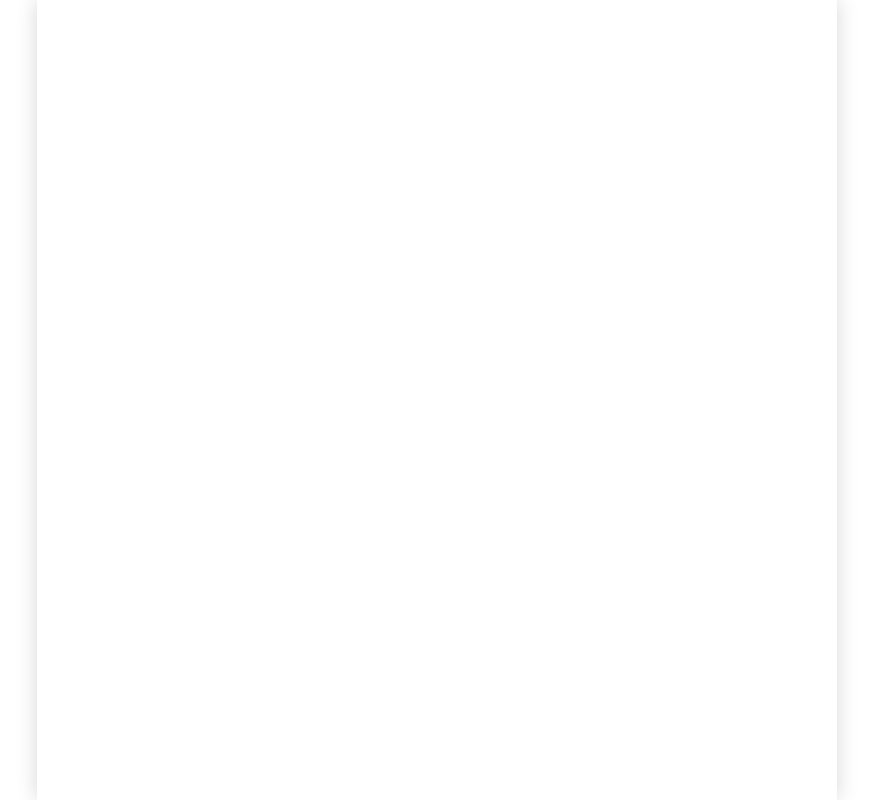
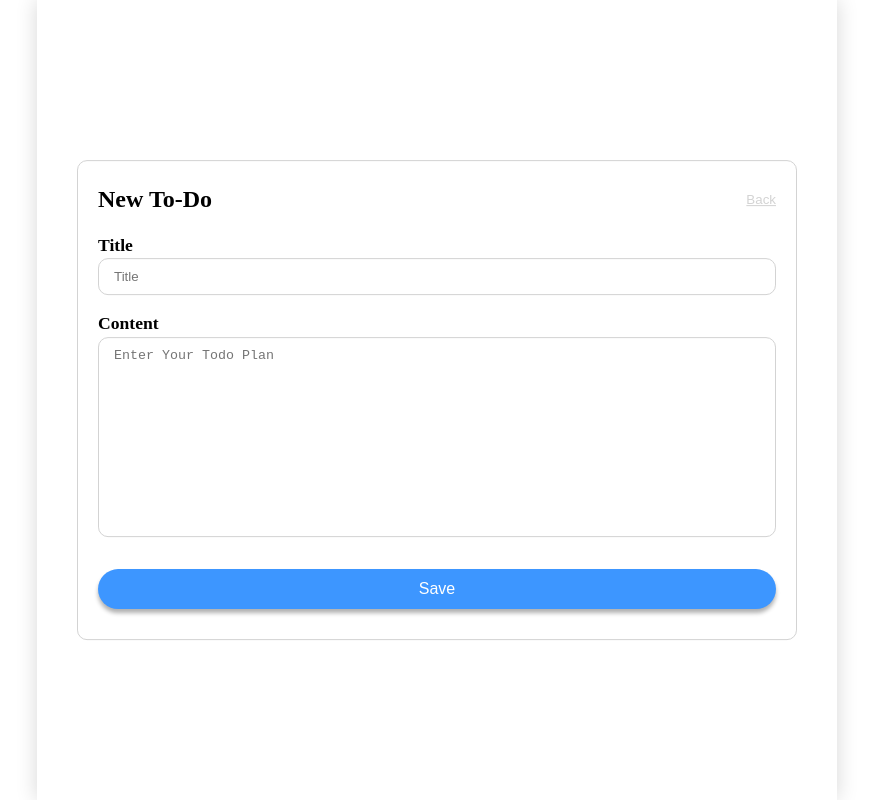
Before and after one commit to SangWoo9734/wanted-pre-onboarding-challenge-fe-1, a React (Create React App) app: page /todo/new in a window 1280 px wide. Before the commit this address had no page. Shown: the whole page, without its empty margins (203-1076 px from the left). Built offline with nearby package versions, Linux system fonts and the light colour scheme.

Commit message:
Feat: Todo 생성 페이지 라우팅 분기

```diff
--- a/src/App.tsx
+++ b/src/App.tsx
@@ -6,6 +6,7 @@ import GlobalStyle from "./components/GlobalStyle";
 import Main from "./pages/Main";
 import Auth from "./pages/Auth";
 import Todo from "./pages/Todo";
+import TodoForm from "./components/TodoForm";
 import TodoDetail from "./pages/TodoDetail";
 
 const ContentWrapper = styled.div`
@@ -21,7 +22,8 @@ function App() {
         <Route path="/" element={<Main />} />
         <Route path="/auth" element={<Auth />} />
         <Route path="/todo" element={<Todo />} />
-        <Route path="/todo" element={<TodoDetail />} />
+        <Route path="/todo/new" element={<TodoForm />} />
+        <Route path="/todo/:id" element={<TodoDetail />} />
       </Routes>
     </ContentWrapper>
   );
```
